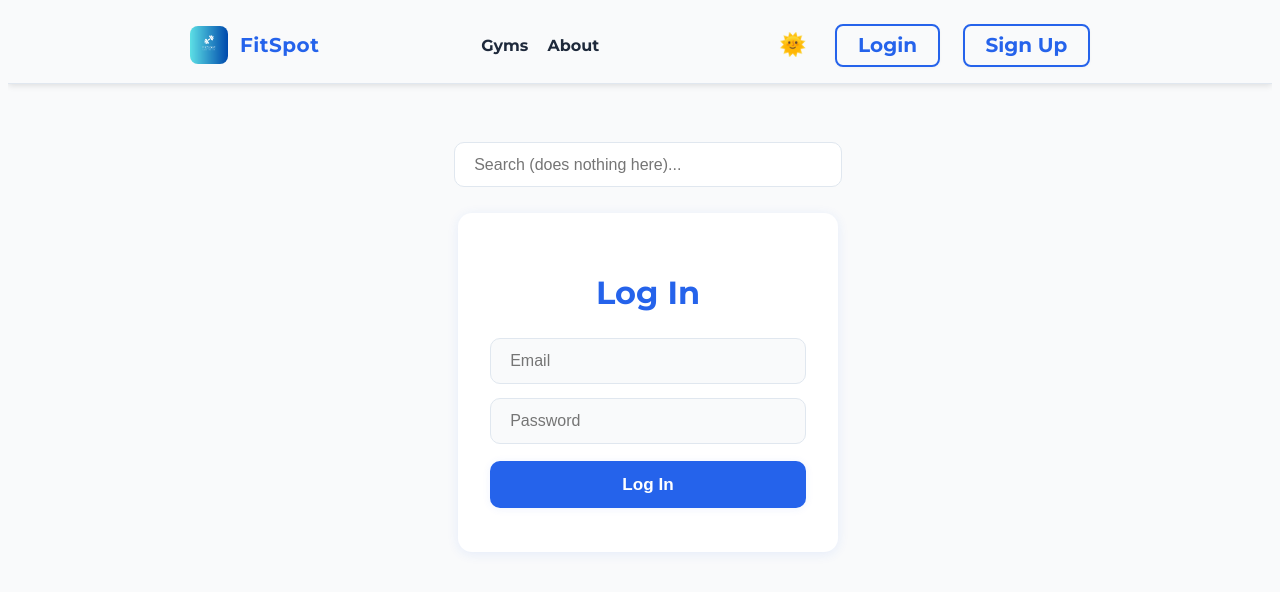
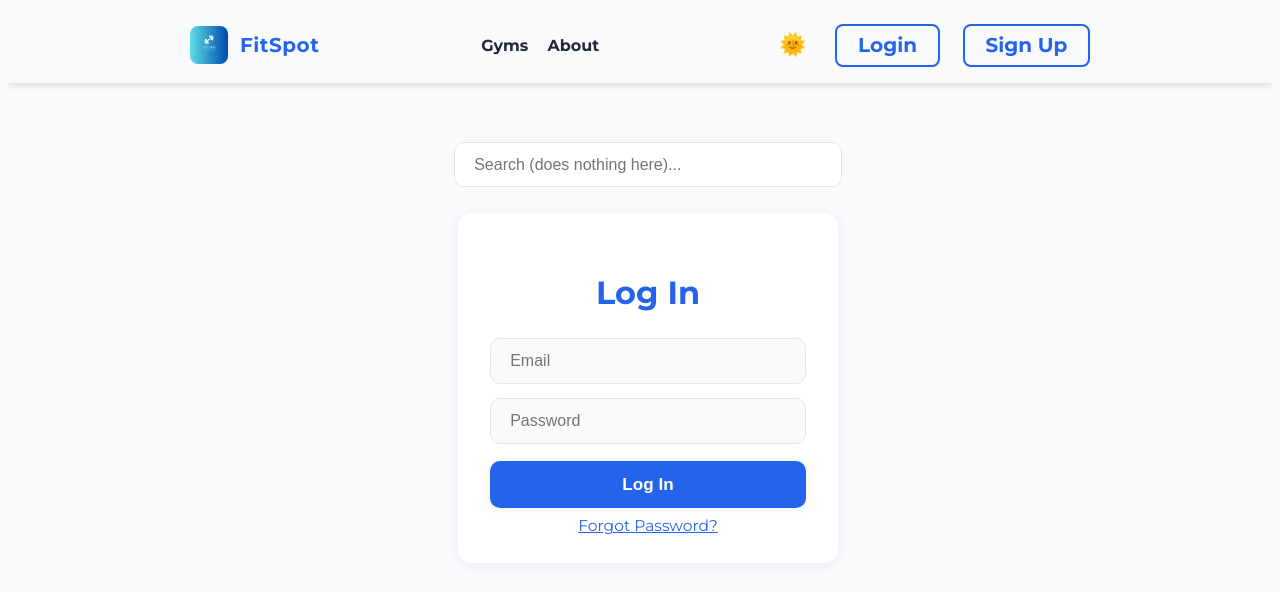
Before and after one commit to StartedtoCodewithAI/FitSpot, a React (Vite) app: page /#/login in a window 1280 px wide. Shown: the top 592 px of the page. Built offline with nearby package versions, Linux system fonts and the light colour scheme.

Commit message:
Update Login.jsx

```diff
--- a/src/pages/Login.jsx
+++ b/src/pages/Login.jsx
@@ -1,7 +1,7 @@
 import React, { useState } from 'react';
 import { supabase } from '../supabaseClient';
 import SearchBar from '../components/SearchBar';
-import { useNavigate } from 'react-router-dom';
+import { useNavigate, Link } from 'react-router-dom';
 
 export default function Login() {
   const [email, setEmail] = useState('');
@@ -50,7 +50,7 @@ export default function Login() {
 
   return (
     <div style={{ maxWidth: 420, margin: "0 auto", padding: "2.5rem 1rem" }}>
-      {/* Fancy Search Bar at the top, just like in other pages */}
+      {/* Search Bar at the top */}
       <div style={{ margin: "18px 0 18px 0", maxWidth: 420 }}>
         <SearchBar
           value={searchTerm}
@@ -132,6 +132,11 @@ export default function Login() {
             {loading ? 'Logging in...' : 'Log In'}
           </button>
         </form>
+        <div style={{ textAlign: "center", marginTop: "-0.5rem" }}>
+          <Link to="/reset-password" style={{ color: '#2563eb', textDecoration: 'underline', fontSize: "0.97rem" }}>
+            Forgot Password?
+          </Link>
+        </div>
         {message && (
           <div style={{
             textAlign: "center",
```
